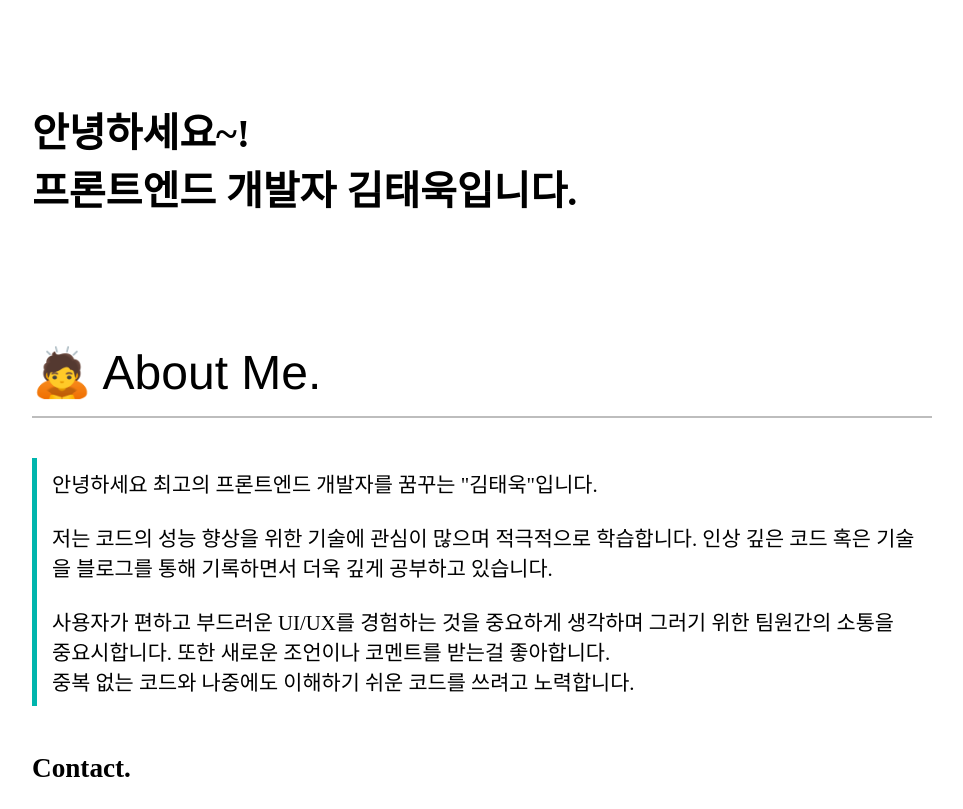
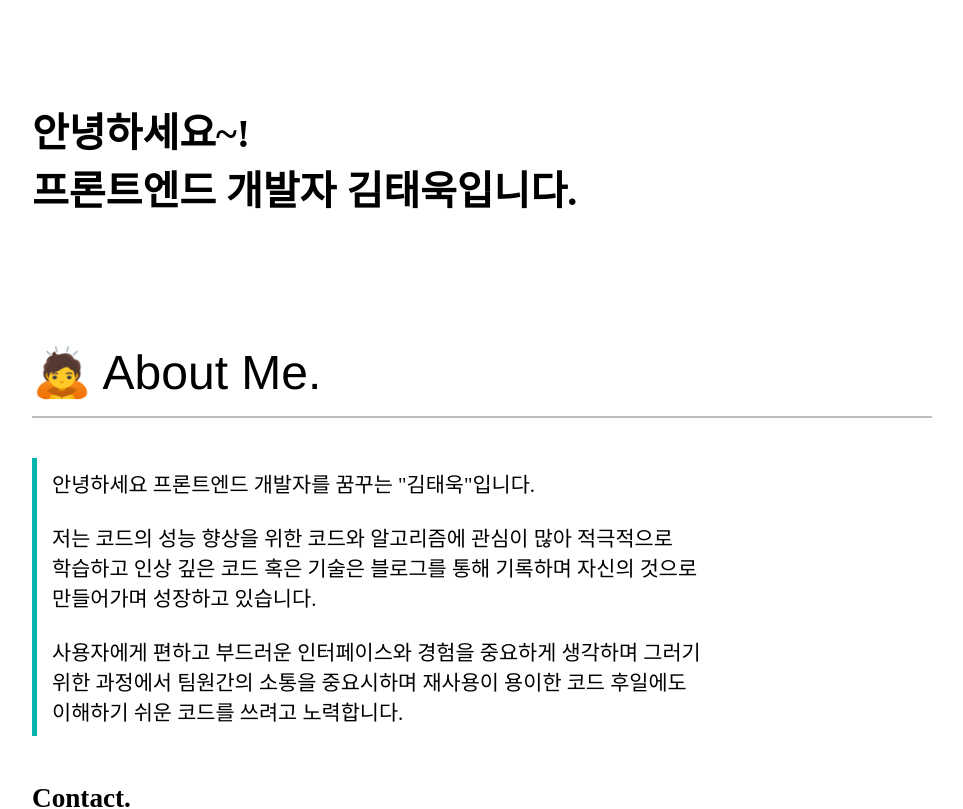
Before and after one commit to taewok/taewok-resume, a React (Create React App) app: page / in a window 1280 px wide. Shown: the top 809 px of the page, without its empty margins (158-1121 px from the left). Built offline with nearby package versions, Linux system fonts and the light colour scheme.

Commit message:
feat: 나에 대한 소개 수정

```diff
--- a/src/App.js
+++ b/src/App.js
@@ -15,19 +15,25 @@ function App() {
         <section className="introduce-box">
           <h2>🙇 About Me.</h2>
           <div className="introduce-text-box">
-            안녕하세요 최고의 프론트엔드 개발자를 꿈꾸는 "김태욱"입니다.
+            안녕하세요 프론트엔드 개발자를 꿈꾸는 "김태욱"입니다.
             <br />
             <br />
-            저는 코드의 성능 향상을 위한 기술에 관심이 많으며 적극적으로
-            학습합니다. 인상 깊은 코드 혹은 기술을 블로그를 통해 기록하면서 더욱
-            깊게 공부하고 있습니다.
+            저는 코드의 성능 향상을 위한 코드와 알고리즘에 관심이 많아
+            적극적으로
+            <br />
+            학습하고 인상 깊은 코드 혹은 기술은 블로그를 통해 기록하며 자신의
+            것으로
+            <br />
+            만들어가며 성장하고 있습니다.
             <br />
             <br />
-            사용자가 편하고 부드러운 UI/UX를 경험하는 것을 중요하게 생각하며
-            그러기 위한 팀원간의 소통을 중요시합니다. 또한 새로운 조언이나
-            코멘트를 받는걸 좋아합니다. <br />
-            중복 없는 코드와 나중에도 이해하기 쉬운 코드를 쓰려고 노력합니다.
+            사용자에게 편하고 부드러운 인터페이스와 경험을 중요하게 생각하며
+            그러기
             <br />
+            위한 과정에서 팀원간의 소통을 중요시하며 재사용이 용이한 코드
+            후일에도
+            <br />
+            이해하기 쉬운 코드를 쓰려고 노력합니다.
           </div>
           <div className="myprofile-box">
             <ul className="myinfo-list">
```
